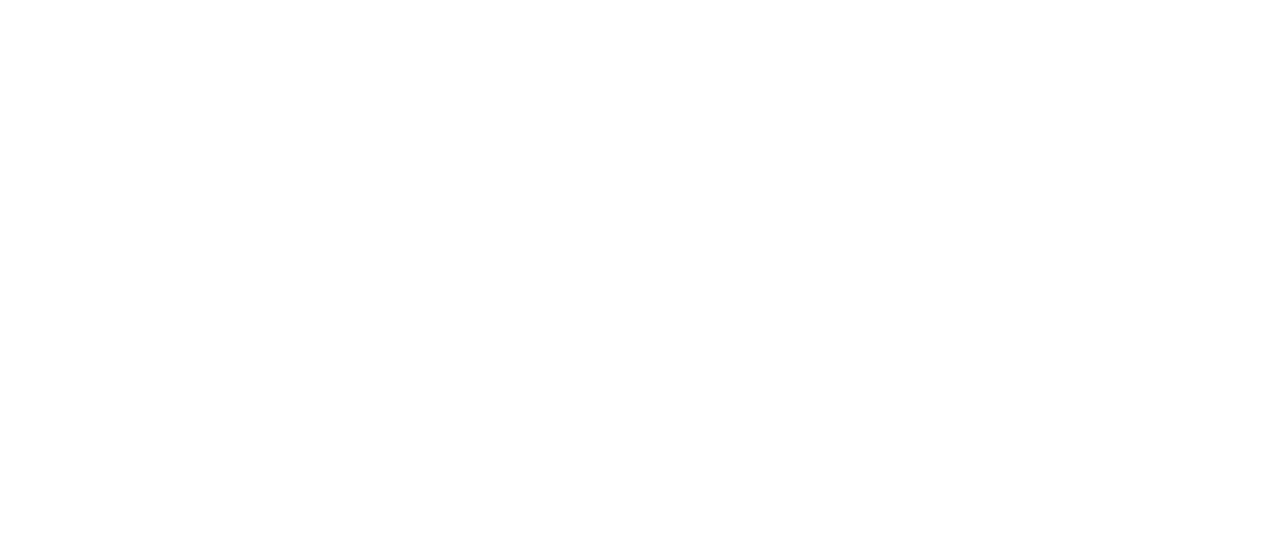
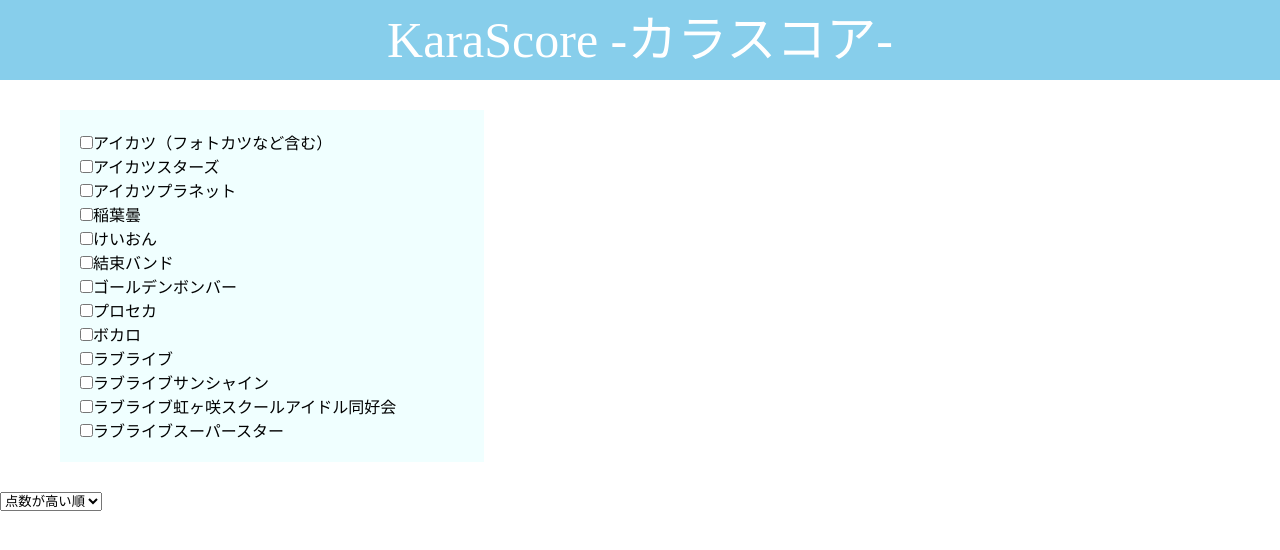
Before and after one commit to Ai-ugok/karascore, a plain HTML site: page index.html in a window 1280 px wide. Drawn offline with Linux system fonts and the light colour scheme.

Commit message:
要素の追加とcss調整

```diff
--- a/index.html
+++ b/index.html
@@ -5,10 +5,49 @@
   <meta charset="UTF-8">
   <meta name="viewport" content="width=device-width, initial-scale=1.0">
   <title>カラオケ点数記録アプリ</title>
+  <link rel="stylesheet" href="style.css">
 </head>
 
 <body>
+  <header>KaraScore -カラスコア-</header>
 
+  <div class="gnr">
+    <label>
+      <input type="checkbox" name="genre" value="aikatsu">アイカツ（フォトカツなど含む）
+      <br>
+      <input type="checkbox" name="genre" value="stars">アイカツスターズ
+      <br>
+      <input type="checkbox" name="genre" value="planet">アイカツプラネット
+      <br>
+      <input type="checkbox" name="genre" value="inaba">稲葉曇
+      <br>
+      <input type="checkbox" name="genre" value="k-on">けいおん
+      <br>
+      <input type="checkbox" name="genre" value="bozaro">結束バンド
+      <br>
+      <input type="checkbox" name="genre" value="gb">ゴールデンボンバー
+      <br>
+      <input type="checkbox" name="genre" value="sekai">プロセカ
+      <br>
+      <input type="checkbox" name="genre" value="vocalo">ボカロ
+      <br>
+      <input type="checkbox" name="genre" value="lovelive">ラブライブ
+      <br>
+      <input type="checkbox" name="genre" value="sunshine">ラブライブサンシャイン
+      <br>
+      <input type="checkbox" name="genre" value="niji">ラブライブ虹ヶ咲スクールアイドル同好会
+      <br>
+      <input type="checkbox" name="genre" value="superstar">ラブライブスーパースター
+    </label>
+  </div>
+
+  <div>
+    <select>
+      <option>点数が高い順</option>
+      <option>点数が低い順</option>
+      <option>曲名順</option>
+    </select>
+  </div>
 </body>
 
 </html>
--- a/style.css
+++ b/style.css
@@ -0,0 +1,28 @@
+* {
+  padding: 0;
+  margin: 0;
+}
+
+body {
+  width: 100%;
+  height: 100%;
+  overflow-x: hidden;
+}
+
+header {
+  width: 100%;
+  height: 80px;
+  text-align: center;
+  /* 同要素のheightと同じ値を設定することで、高さにおいて真ん中に配置可 */
+  line-height: 80px;
+  font-size: 50px;
+  color: white;
+  background-color: skyblue;
+}
+
+.gnr {
+  width: 30%;
+  margin: 30px 60px;
+  padding: 20px;
+  background-color: azure;
+}
```
